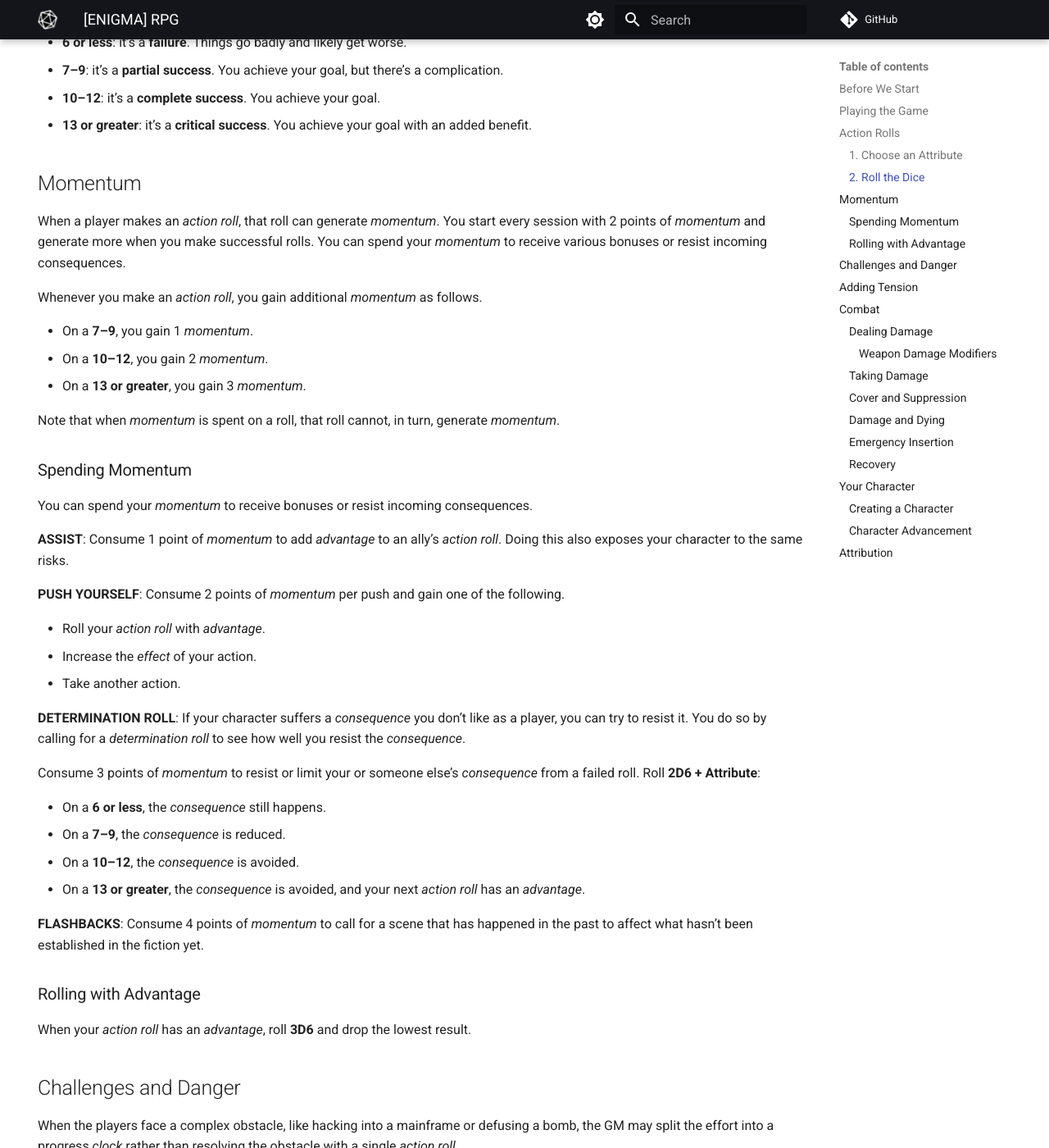
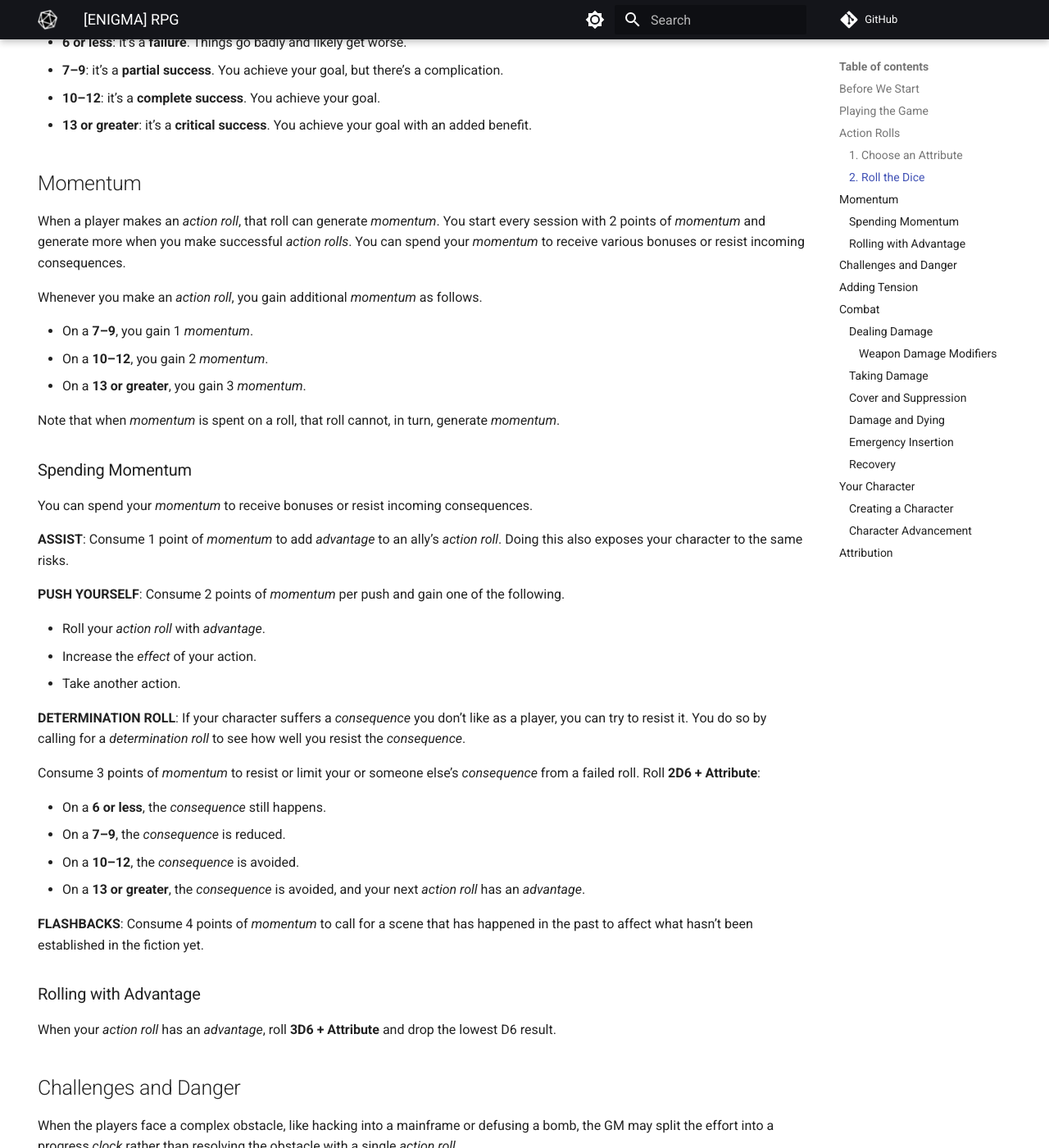
Before and after one commit to joemoose/psiops, an MkDocs documentation site: the page built from docs/index.md, in a window 1280 px wide and 1400 px high, scrolled down 1177 px. Shown: the whole window at 82% size. Built offline with MkDocs 1.6.1 and Material for MkDocs 9.7.7, drawn with Linux system fonts in a browser that asks for light colours; comment, search, counter and statistics services are not loaded; some of the changed text lies outside the part shown.

Commit message:
Update index.md

```diff
--- a/docs/index.md
+++ b/docs/index.md
@@ -44,7 +44,7 @@
 
 ## Momentum
 
-When a player makes an *action roll*, that roll can generate *momentum*. You start every session with 2 points of *momentum* and generate more when you make successful rolls. You can spend your *momentum* to receive various bonuses or resist incoming consequences.
+When a player makes an *action roll*, that roll can generate *momentum*. You start every session with 2 points of *momentum* and generate more when you make successful *action rolls*. You can spend your *momentum* to receive various bonuses or resist incoming consequences.
 
 Whenever you make an *action roll*, you gain additional *momentum* as follows.
 
@@ -79,7 +79,7 @@
 
 ### Rolling with Advantage
 
-When your *action roll* has an *advantage*, roll **3D6** and drop the lowest result.
+When your *action roll* has an *advantage*, roll **3D6 + Attribute** and drop the lowest D6 result.
 
 ## Challenges and Danger
 
@@ -95,7 +95,7 @@
 
 When you add tension to your *action roll*, you can ask the GM, "What would adding tension look like here?". The GM then offers an additional *consequence* for failure, like ticking multiple segments on a danger clock, inflicting collateral damage, or adding more drama to the narrative.
 
-**If you accept the additional *consequence***, your *action roll* has an *advantage*.
+**If you accept the additional consequence**, your *action roll* has an *advantage*.
 
 This "Devil's Bargain" is always a free choice. If you don't like one, reject it (or suggest how to alter it so you might consider taking it). You can always consume *momentum* to push yourself for an *advantage* on the *action roll*.
 
@@ -122,7 +122,7 @@
 - **Light** weapons (pistols and knives) deal +1 damage and are sometimes concealable.
 - **Medium** weapons (rifles, shotguns, and swords) deal +2 damage.
 - **Heavy** weapons (RPGs, miniguns, and sniper rifles) deal +3 damage.
-- **Anomalous** weapons (enchanted, alien, or divine) deal +4 damage.
+- **Anomalous** weapons (enchanted, alien, or divine) deal +4 damage and use the *highest* D6 value.
 
 Some weapons, such as explosives, may damage all combatants in a close area rather than a single target.
 
```
Also changed, not shown: other parts of docs/index.md (+1 -1 lines).
